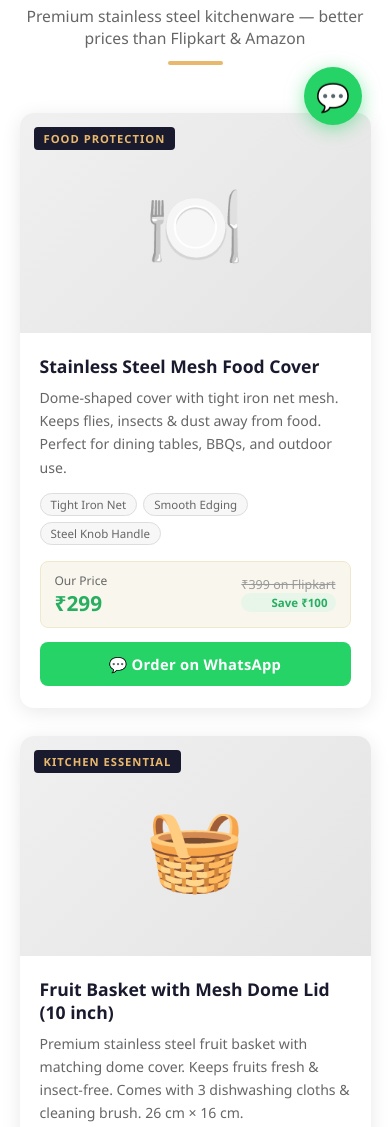
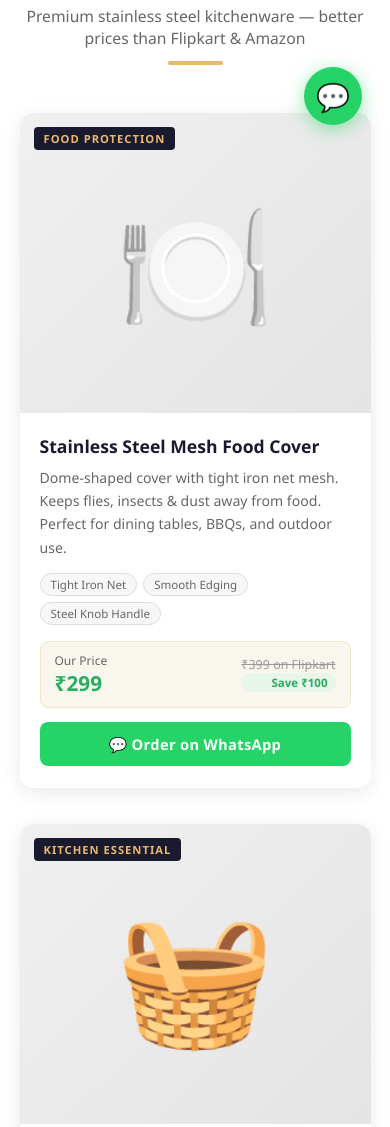
Before and after one commit to enterprisesstar359-arch/sunny-panchal, a plain HTML site: page index.html in a window 390 px wide. Shown: the part 691-1818 px from the top of the page. Drawn offline with Linux system fonts and the light colour scheme.

Commit message:
Add files via upload

```diff
--- a/index.html
+++ b/index.html
@@ -243,7 +243,8 @@
       .trust-bar { gap: 16px; }
       .nav-links { display: none; }
       .hero { padding: 60px 5% 50px; }
-      .product-visual { height: 220px; font-size: 5rem; }
+      .product-visual { height: 300px; font-size: 8rem; }
+      .product-card { margin-bottom: 8px; }
       .stats { gap: 30px; }
     }
     @media (min-width: 769px) and (max-width: 1024px) {
```
